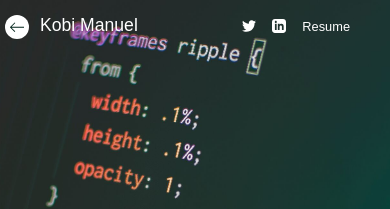
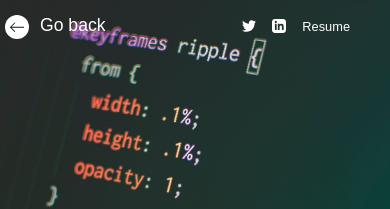
Before and after one commit to KobiManuel/My_Portfolio, a React (Vite) app: page /projects/frontend in a window 390 px wide. Shown: the top 209 px of the page. Built offline with nearby package versions, Linux system fonts and the light colour scheme; a web font is replaced by a local one.

Commit message:
feat: updated header component

```diff
--- a/src/UI/Header/Header.jsx
+++ b/src/UI/Header/Header.jsx
@@ -22,7 +22,9 @@ const Header = ({ subPage }) => {
       )}
       <nav>
         <Link to="/" className="name-container">
-          <p className="kobi">Kobi Manuel</p>
+          <p className="kobi">
+            {subPage && window.innerWidth < 1000 ? "Go back" : "Kobi Manuel"}
+          </p>
         </Link>
         <div>
           {" "}
```
